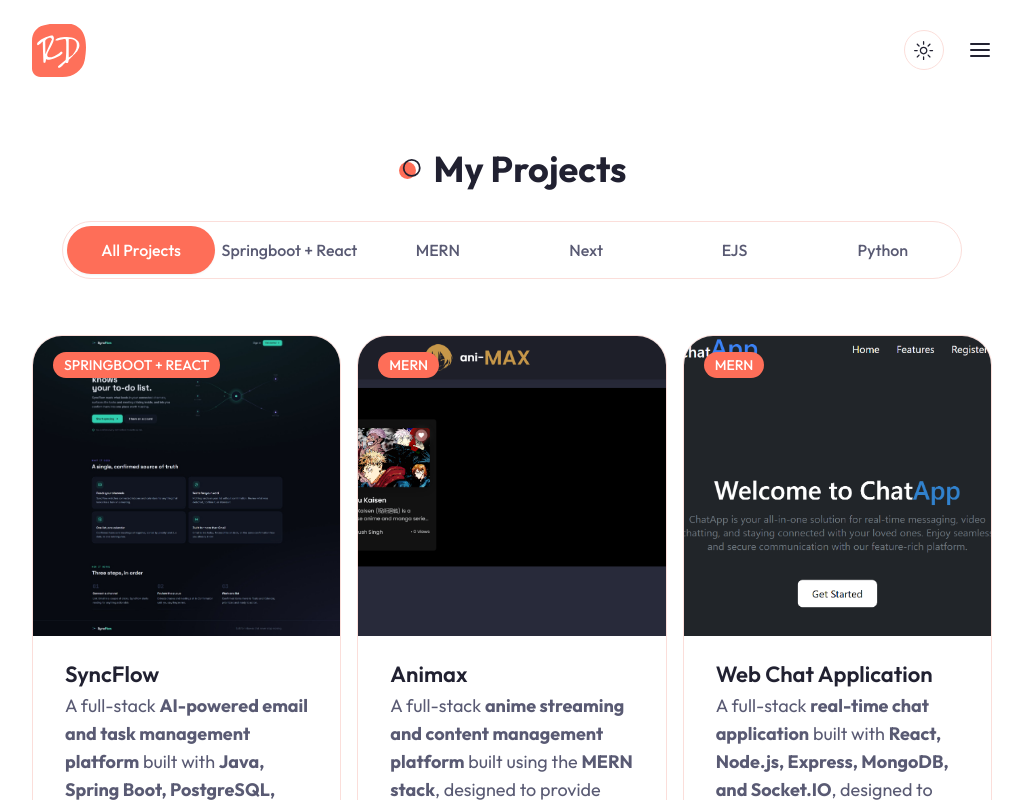
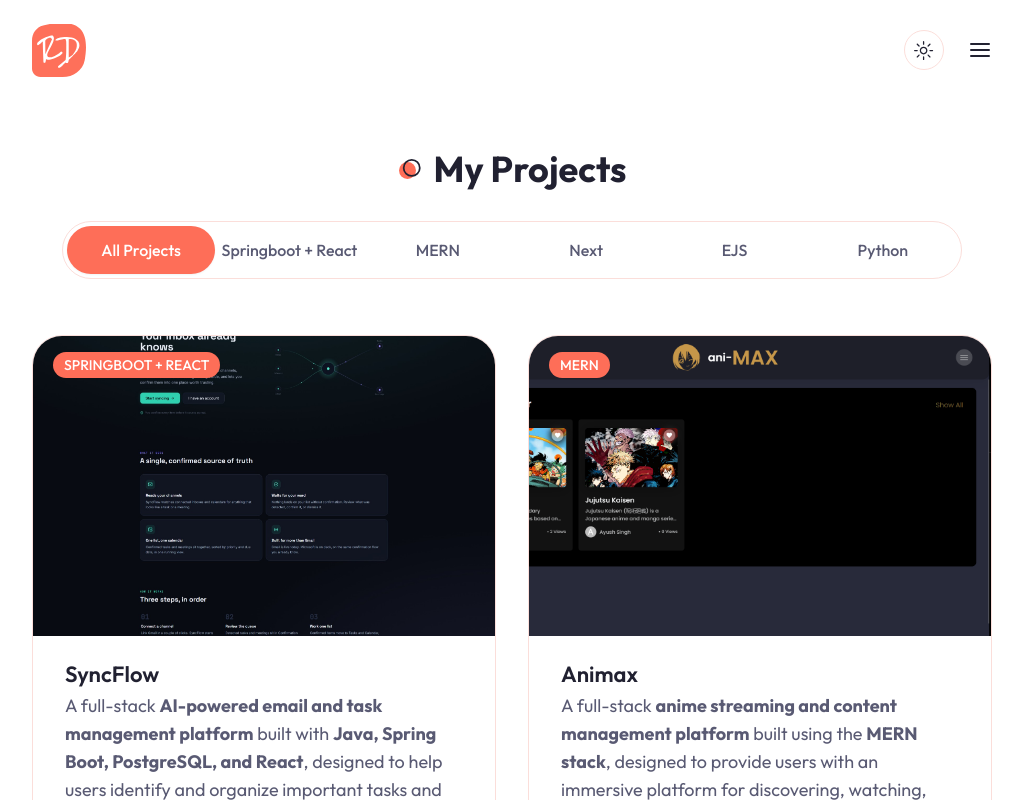
Before and after one commit to ayushsingh474020/Portfolio, a Next.js app: page /projects in a window 1280 px wide. Shown: the top 800 px of the page, without its empty margins (128-1151 px from the left). Built offline with nearby package versions, Linux system fonts and the light colour scheme.

Commit message:
Project page updates

```diff
--- a/app/projects/page.jsx
+++ b/app/projects/page.jsx
@@ -351,7 +351,7 @@ const Project = () => {
               );
             })}
           </TabsList>
-          <div className="text-lg xl:mt-8 grid grid-cols-1 lg:grid-cols-3 gap-4">
+          <div className="text-lg xl:mt-8 grid grid-cols-1 lg:grid-cols-2 gap-8">
             {filteredProjects.map((project, index) => {
               return (
                 <TabsContent value={category} key={index}>
```
